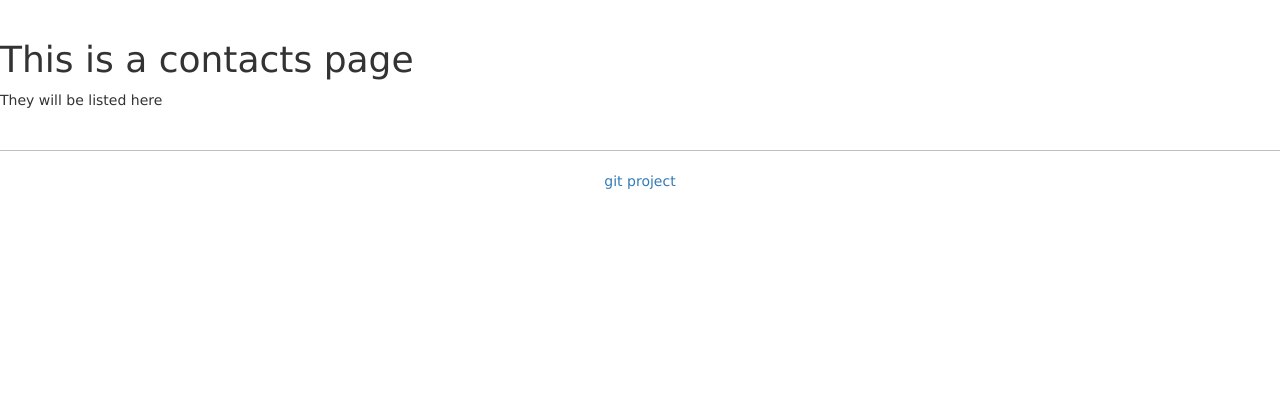
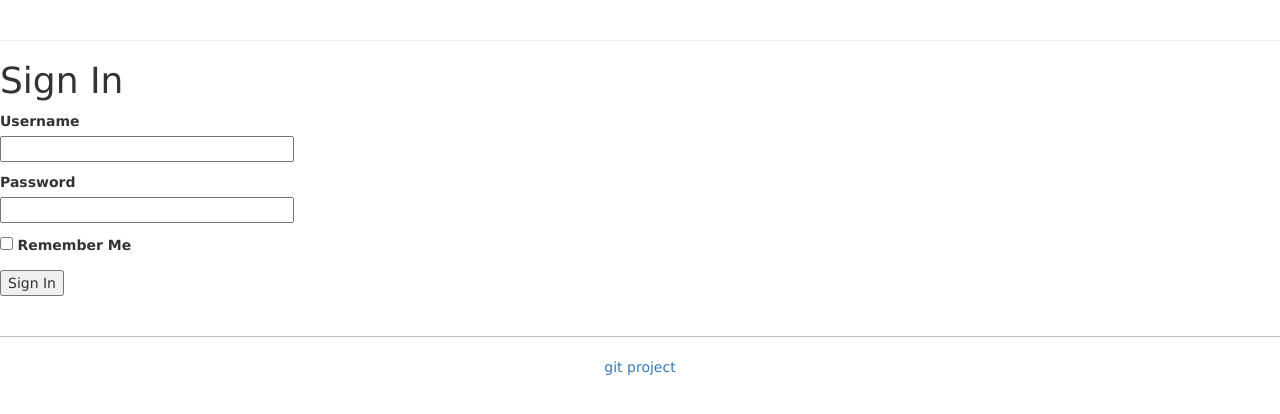
Before and after one commit to 1ncend1ary/wca, a Flask app: page /contacts in a window 1280 px wide. Shown: the part 175-589 px from the top of the page. Run offline with Flask 2, Linux system fonts and the light colour scheme; some libraries are stand-ins or nearby versions.

Commit message:
Add forms and database write

```diff
--- /dev/null
+++ b/web/forms.py
@@ -0,0 +1,10 @@
+from flask_wtf import FlaskForm
+from wtforms import StringField, PasswordField, BooleanField, SubmitField
+from wtforms.validators import DataRequired
+
+
+class LoginForm(FlaskForm):
+    username = StringField('Username', validators=[DataRequired()])
+    password = PasswordField('Password', validators=[DataRequired()])
+    remember_me = BooleanField('Remember Me')
+    submit = SubmitField('Sign In')
--- a/web/main.py
+++ b/web/main.py
@@ -1,75 +1,67 @@
-from flask import Flask, render_template, request
+from flask import Flask, render_template, request, redirect, url_for, flash
+from forms import LoginForm
 import requests
 import database
 import sys
 import time
-import urllib.request
-import secret
 from itertools import compress
 from multiprocessing import Pool
 import logging
+import os
+import interests
+from config import Config
 
 app = Flask(__name__)
+app.config.from_object(Config)
+
+# app.config.from_object('config.Config')
 
 # https://medium.com/@interestexplorerio/how-to-use-the-facebook-marketing-api-to-reveal-1000s-of-interests-that-are-hidden-in-the-facebook-e20ee5bdcd17
-logging.basicConfig(filename='main.log', filemode='w',
-                    format='%(asctime)s - %(process)d - %(levelname)s - %(message)s')
+logging.basicConfig(filename='main.log',
+                    format='%(asctime)s - %(process)d - %(levelname)s - %(message)s', level=logging.DEBUG)
 
-# todo: https://blog.miguelgrinberg.com/post/the-flask-mega-tutorial-part-iii-web-forms
-
-
-def get_interests(category):
-    r = requests.get('https://graph.facebook.com/search?type=adinterest&q=[\'' +
-                     category +
-                     '\']&limit=10000&locale=en_US&access_token=' + secret.token)
-    data = r.json()['data']
-    interests = [x['name'] for x in data]
-    subcategories = category.split()
-    if len(subcategories) > 1:
-        for subcategory in subcategories:
-            interests += get_interests(subcategory)
-    return interests
-
-
-def url_is_alive(url):
-    """
-    Checks that a given URL is reachable.
-    :param url: A URL
-    :rtype: bool
-    """
-    rr = urllib.request.Request(url)
-    rr.get_method = lambda: 'HEAD'
-
-    try:
-        urllib.request.urlopen(rr)
-        return True
-    except Exception:
-        return False
+# def url_is_alive(url):
+#     """
+#     Checks that a given URL is reachable.
+#     :param url: A URL
+#     :rtype: bool
+#     """
+#     rr = urllib.request.Request(url)
+#     rr.get_method = lambda: 'HEAD'
+#
+#     try:
+#         urllib.request.urlopen(rr)
+#         return True
+#     except Exception:
+#         return False
 
 
 @app.route("/", methods=['GET', 'POST'])
 def index():
+    # todo post method form resubmission
     if request.method == 'POST':
-        # print('get post request', file=sys.stdout, flush=True)
-        # logging.info('adfadsasdfs')
-        print(request.form.getlist('checkbox'), file=sys.stdout, flush=True)
+        aa = request.form.get('category_id')
+        inter = request.form.getlist('checkbox')
+        print(inter, aa, file=sys.stdout, flush=True)
+        if len(inter) > 0:
+            database.write_interests(aa, inter)
+        return redirect(url_for('index'))
         # return 'Done'
 
     element = database.fetch_new_entry()
+    # todo use `index_of_parent_category`
     category_id = element.get('category_id')
     category_name_string = element.get('category name')
     category_names = [x.strip() for x in category_name_string.split(',')]
 
     start = time.time()
-    categories = []
-    for category_name in category_names:
-        categories += get_interests(category_name)
-    print('Get categories:', time.time() - start, file=sys.stdout, flush=True)
+    categories = interests.parse_categories(category_names, include_sub=False)
+    logging.debug('Get categories: ' + str(time.time() - start))
 
     start = time.time()
     r = requests.get('http://www.image-net.org/api/text/imagenet.synset.geturls?wnid=' + category_id)
-    images = r.text.splitlines()[:10]
-    print('Get images:', time.time() - start, file=sys.stdout, flush=True)
+    images = r.text.splitlines()[:20]
+    logging.debug('Get images:' + str(time.time() - start))
 
     # start = time.time()
     # try:
@@ -82,12 +74,19 @@ def index():
     # print('Filter images:', time.time() - start, file=sys.stdout, flush=True)
 
     # images = [images[i: i + 3] for i in range(0, len(images), 3)]
-    return render_template("index.html", words=category_names, images=images, categories=set(categories[:10]))
+    return render_template("index.html", words=category_names, images=images, categories=set(categories[:10]),
+                           category_id=category_id)
 
 
-@app.route("/contacts")
+@app.route("/contacts", methods=['GET', 'POST'])
 def contacts():
-    return render_template("contacts.html")
+    form = LoginForm()
+    if form.validate_on_submit():
+        flash('Login requested for user {}, remember_me={}'.format(
+            form.username.data, form.remember_me.data))
+        return redirect(url_for('index'))
+
+    return render_template('contacts.html', title='Sign In', form=form)
 
 
 if __name__ == "__main__":
--- a/web/templates/contacts.html
+++ b/web/templates/contacts.html
@@ -7,10 +7,22 @@
   <body>
     {% extends "template.html" %}
     {% block content %}
+        <h1>Sign In</h1>
+        <form action="" method="post">
+            {{ form.hidden_tag() }}
+            <p>
+                {{ form.username.label }}<br>
+                {{ form.username(size=32) }}
+            </p>
+            <p>
+                {{ form.password.label }}<br>
+                {{ form.password(size=32) }}
+            </p>
+            <p>{{ form.remember_me() }} {{ form.remember_me.label }}</p>
+            <p>{{ form.submit() }}</p>
+        </form>
+    {% endblock %}
 
-    <h1> This is a contacts page </h1>
-    <p> They will be listed here </p>
 
-    {% endblock %}
   </body>
 </html>
--- a/web/templates/index.html
+++ b/web/templates/index.html
@@ -54,7 +54,9 @@
                     {#                    </div>#}
                 </div>
             </div>
+
             <form method="POST" action="/">
+                <input name="category_id" value="{{ category_id }}" type="hidden" />
                 <div class="right col-lg-4 col-md-4  col-sm-12">
                     <div class="subtitle-box">
                         <h2 class="overflow">Categories</h2>
--- a/web/templates/template.html
+++ b/web/templates/template.html
@@ -24,6 +24,16 @@
 {#        </nav>#}
 {#    </strong>#}
 </header>
+<hr>
+{% with messages = get_flashed_messages() %}
+    {% if messages %}
+        <ul>
+            {% for message in messages %}
+                <li>{{ message }}</li>
+            {% endfor %}
+        </ul>
+    {% endif %}
+{% endwith %}
 
 {% block content %}
 {% endblock %}
```
